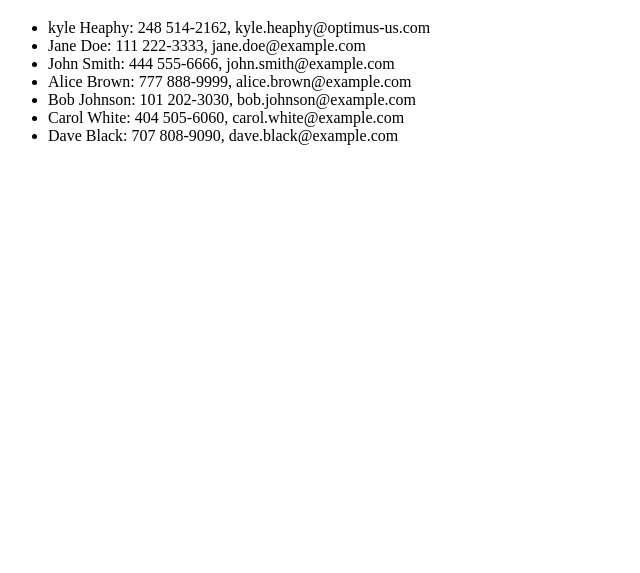
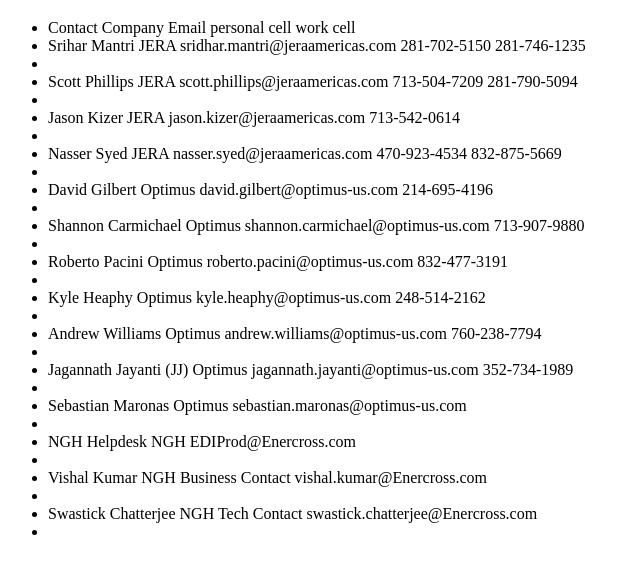
Before and after one commit to kyleheaphy/qr_codes, a plain HTML site: page index.html in a window 1280 px wide. Shown: the part 61-634 px from the top of the page, without its empty margins (0-640 px from the left). Drawn offline with Linux system fonts and the light colour scheme.

Commit message:
Update index.html

```diff
--- a/index.html
+++ b/index.html
@@ -7,13 +7,21 @@
 <body>
   <h1>Contact List</h1>
   <ul>
-    <li>kyle Heaphy: 248 514-2162, kyle.heaphy@optimus-us.com</li>
-    <li>Jane Doe: 111 222-3333, jane.doe@example.com</li>
-    <li>John Smith: 444 555-6666, john.smith@example.com</li>
-    <li>Alice Brown: 777 888-9999, alice.brown@example.com</li>
-    <li>Bob Johnson: 101 202-3030, bob.johnson@example.com</li>
-    <li>Carol White: 404 505-6060, carol.white@example.com</li>
-    <li>Dave Black: 707 808-9090, dave.black@example.com</li>
+    <li>Contact       Company      Email                    personal cell    work cell  </li>
+    <li>Srihar Mantri	JERA	sridhar.mantri@jeraamericas.com	281-702-5150	281-746-1235<li>
+    <li>Scott Phillips	JERA	scott.phillips@jeraamericas.com	713-504-7209	281-790-5094<li>
+    <li>Jason Kizer	JERA	jason.kizer@jeraamericas.com	713-542-0614	<li>
+    <li>Nasser Syed	JERA	nasser.syed@jeraamericas.com	470-923-4534	832-875-5669<li>
+    <li>David Gilbert	Optimus	david.gilbert@optimus-us.com	214-695-4196<li>
+    <li>Shannon Carmichael	Optimus	shannon.carmichael@optimus-us.com	713-907-9880	<li>
+    <li>Roberto Pacini	Optimus	roberto.pacini@optimus-us.com	832-477-3191	<li>
+    <li>Kyle Heaphy	Optimus	kyle.heaphy@optimus-us.com	248-514-2162	<li>
+    <li>Andrew Williams	Optimus	andrew.williams@optimus-us.com	760-238-7794	<li>
+    <li>Jagannath Jayanti (JJ)	Optimus	jagannath.jayanti@optimus-us.com	352-734-1989	<li>
+    <li>Sebastian Maronas	Optimus	sebastian.maronas@optimus-us.com		<li>
+    <li>NGH Helpdesk	NGH	EDIProd@Enercross.com 		<li>
+    <li>Vishal Kumar	NGH Business Contact	vishal.kumar@Enercross.com	<li>
+    <li>Swastick Chatterjee	NGH Tech Contact	swastick.chatterjee@Enercross.com		<li>
   </ul>
 </body>
 </html>
```
